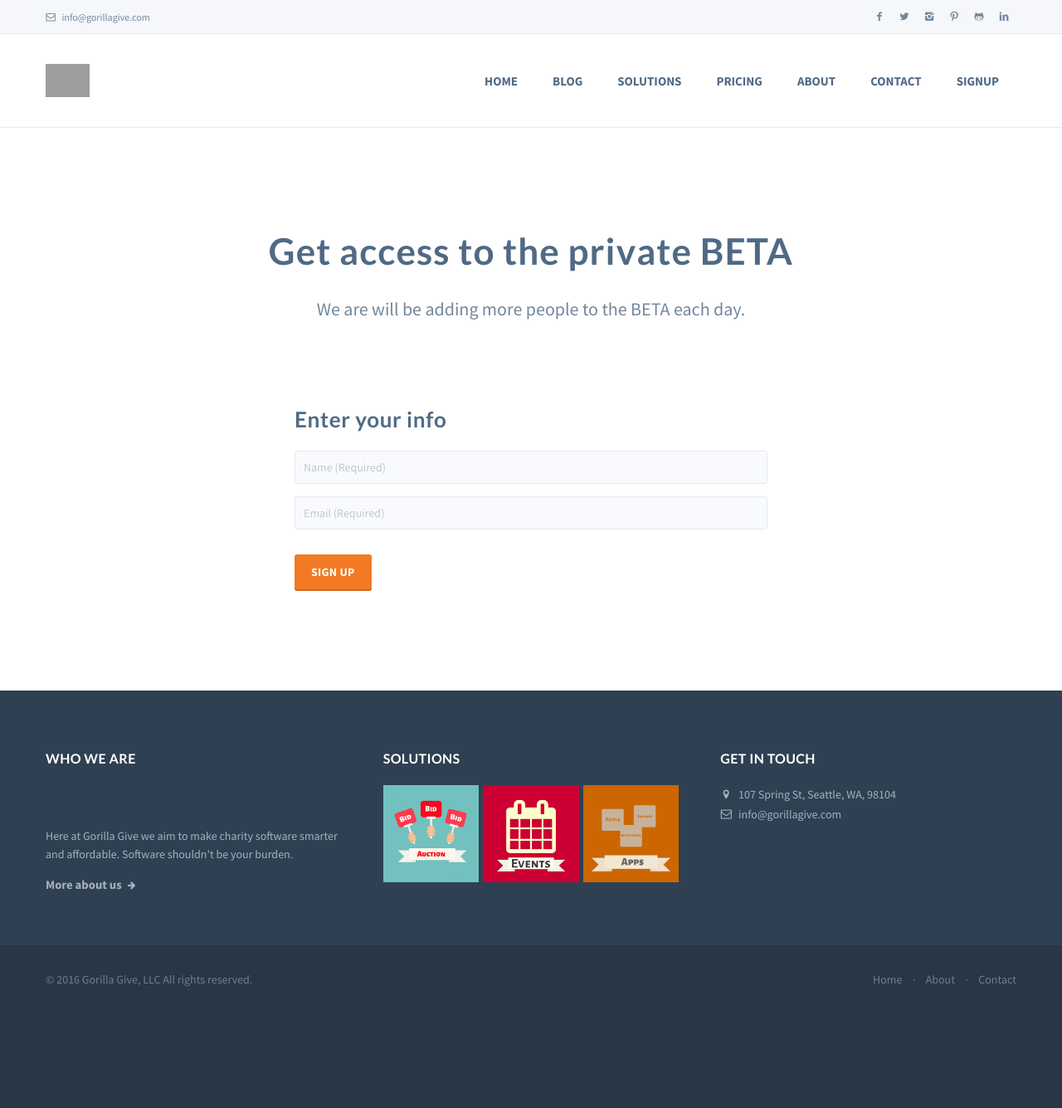
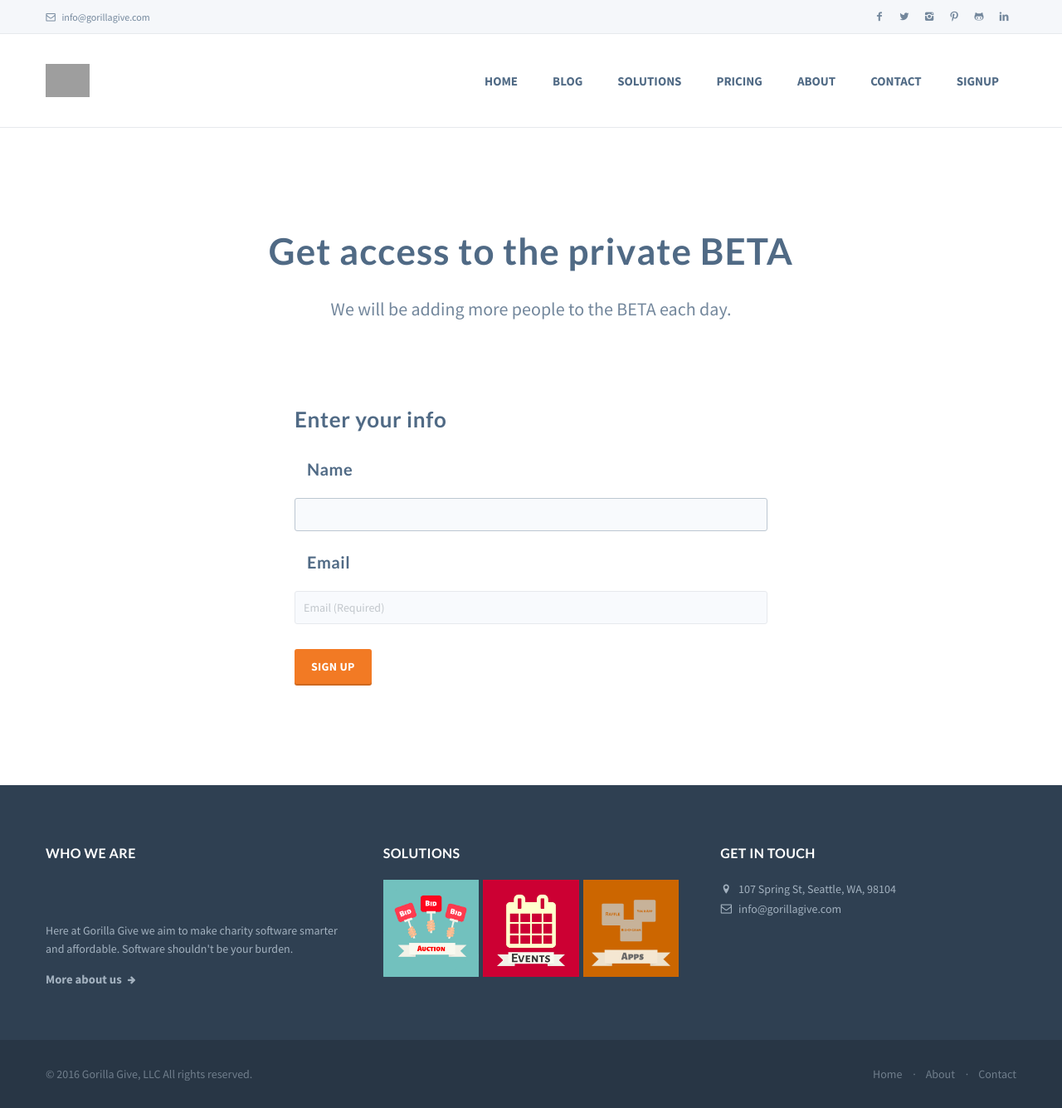
Before and after one commit to GorillaGive/gorillagive.github.io, a Jekyll site: the page built from signup.md, in a window 1280 px wide. Shown: the whole page at 83% size. Built offline with Jekyll 4.4.1, drawn with Linux system fonts in a browser that asks for light colours; comment, search, counter and statistics services are not loaded; before the commit the page ends 1221 px from its top, so only the background shows below that; grey boxes are pictures that could not be loaded.

Commit message:
signup form update

```diff
--- a/_layouts/page-index.html
+++ b/_layouts/page-index.html
@@ -145,7 +145,7 @@ layout: default
         <div class="col-sm-6 inner-top-xs inner-left-xs">
           <h2>Social media made even easier</h2>
           <p>We are not here to replace existing social media. We are integrating our solutions with existing social networks. Manage your event from 1 location and update all your networks.</p>
-          <a href="#" class="txt-btn">Sign up for the Beta</a>
+          <a href="{{'signup' | prepend: site.baseurl }}" class="txt-btn">Sign up for the Beta</a>
         </div><!-- /.col -->
 
       </div><!-- /.row -->
@@ -303,7 +303,7 @@ layout: default
             <h1>Need help getting started?</h1>
             <p>Send us a message and let us know how we can help.</p>
           </header>
-          <a href="contact.html" class="btn btn-large">Get in touch</a>
+          <a href="contact" class="btn btn-large">Get in touch</a>
         </div><!-- /.col -->
       </div><!-- /.row -->
     </div><!-- /.container -->
--- a/_layouts/pages/signup.html
+++ b/_layouts/pages/signup.html
@@ -16,7 +16,7 @@ layout: default
                 <div class="col-md-8 col-sm-9 center-block text-center">
                     <header>
                         <h1>Get access to the private BETA</h1>
-                        <p>We are will be adding more people to the BETA each day.</p>
+                        <p>We will be adding more people to the BETA each day.</p>
                     </header>
                 </div><!-- /.col -->
             </div><!-- /.row -->
@@ -33,12 +33,14 @@ layout: default
 
                                 <div class="row">
                                     <div class="col-sm-12">
-                                        <input type="text" id="name" name="name" class="form-control" placeholder="Name (Required)">
+                                        <label for="name" class="col-sm-2"><h3>Name</h3></label>
+                                        <input type="text" id="name" name="name" class="form-control" placeholder="Name (Required)" autofocus>
                                     </div><!-- /.col -->
                                 </div><!-- /.row -->
 
                                 <div class="row">
                                     <div class="col-sm-12">
+                                        <label for="email" class="col-sm-2"><h3>Email</h3></label>
                                         <input type="email" id="email" name="email" class="form-control" placeholder="Email (Required)">
                                     </div><!-- /.col -->
                                 </div><!-- /.row -->
```
